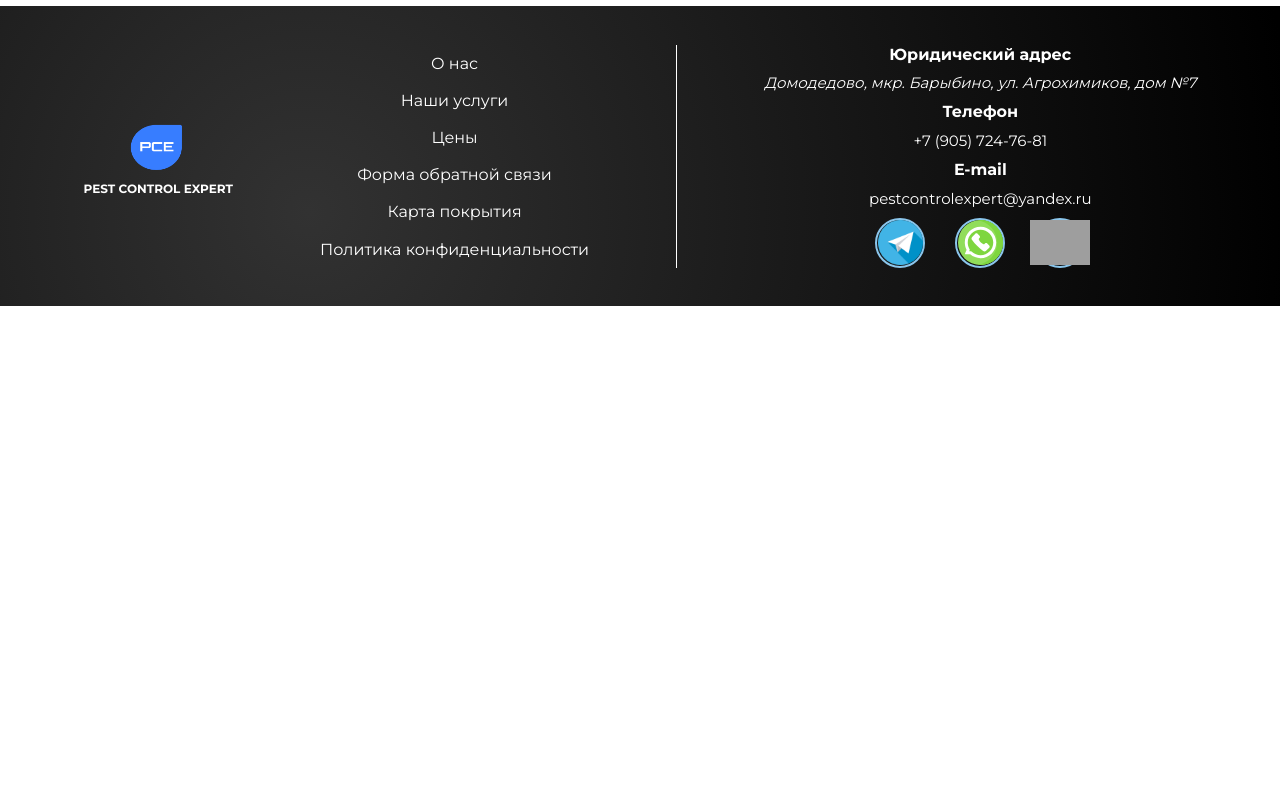
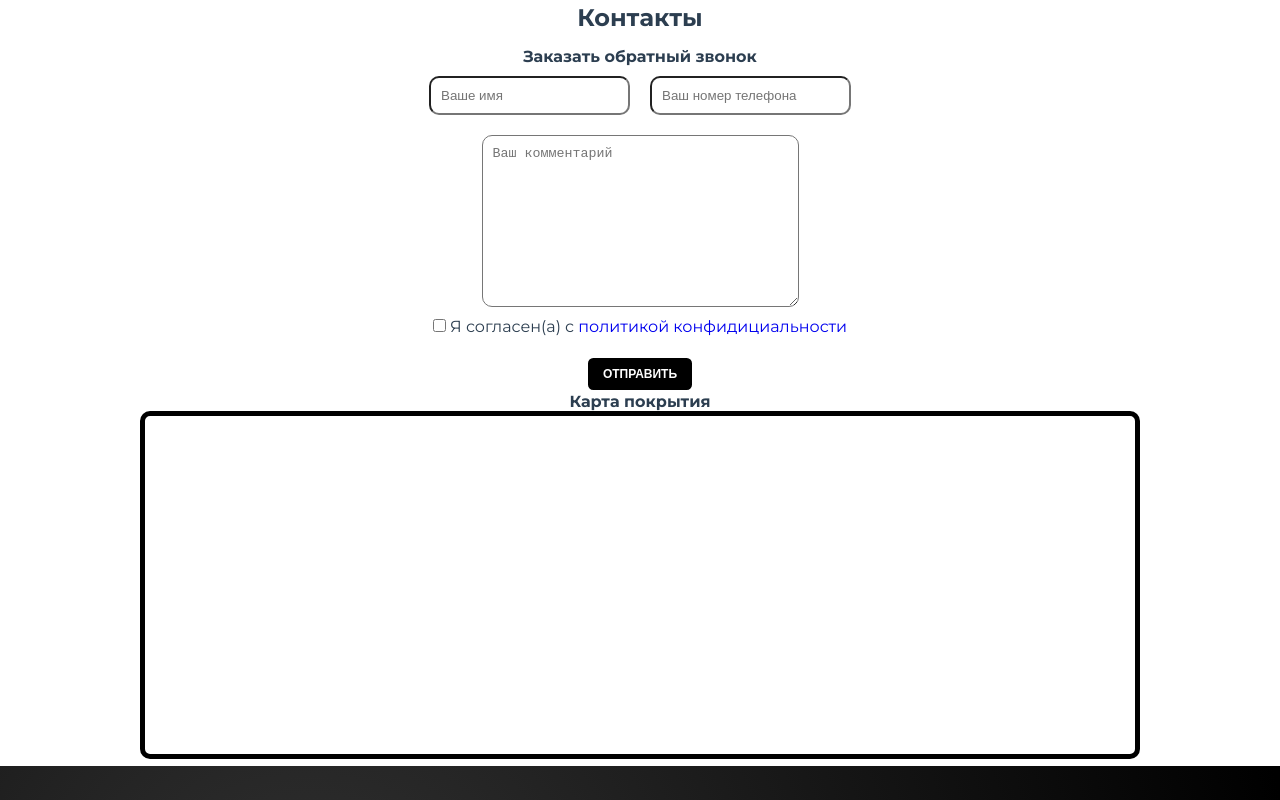
Before and after one commit to Impisigmatus/PestControlExpert, a Vue app: page / in a window 1280 px wide. Shown: the part 1500-2300 px from the top of the page. Before the commit the page ends 1806 px from the top, so only its background shows below. Built offline with nearby package versions, Linux system fonts and the light colour scheme; grey boxes are pictures that could not be loaded.

Commit message:
added form for order (#10)

```diff
--- a/package.json
+++ b/package.json
@@ -8,6 +8,7 @@
     "lint": "vue-cli-service lint"
   },
   "dependencies": {
+    "axios": "^1.2.0",
     "core-js": "^3.8.3",
     "postscribe": "^2.0.8",
     "vue": "^3.2.13",
--- /dev/null
+++ b/src/components/DialogForm.vue
@@ -0,0 +1,38 @@
+<template>
+  <div class="dialog" v-if="show === true">
+    <div class="dialog__content">
+      <slot></slot>
+    </div>
+  </div>
+</template>
+
+<script>
+export default {
+  name: 'PceDialogForm',
+  props: {
+    show: {
+      type: Boolean,
+      default: false,
+    },
+  },
+};
+</script>
+
+<style scoped>
+.dialog {
+  top: 0;
+  bottom: 0;
+  left: 0;
+  right: 0;
+  background: rgba(0, 0, 0, 0.5);
+  position: fixed;
+  display: flex;
+}
+.dialog__content {
+  margin: auto;
+  background: white;
+  border-radius: 20px;
+  min-width: 350px;
+  min-height: 100px;
+}
+</style>
--- a/src/components/Price.vue
+++ b/src/components/Price.vue
@@ -105,4 +105,15 @@ export default {
   font-size: 12px;
   line-height: 18px;
 }
+@media (max-width: 992px) {
+  .price__wrapper {
+    grid-template-columns: repeat(auto-fit, 350px);
+    padding: 0;
+  }
+}
+@media (max-width: 576px) {
+  .price__wrapper {
+    grid-template-columns: repeat(auto-fit, 300px);
+  }
+}
 </style>
--- a/src/components/index.js
+++ b/src/components/index.js
@@ -4,5 +4,6 @@ import Consultation from '@/components/Consultation';
 import Promo from '@/components/Promo';
 import Footer from '@/components/Footer';
 import Price from '@/components/Price';
+import DialogForm from '@/components/DialogForm';
 
-export default [TopBar, Button, Consultation, Promo, Footer, Price];
+export default [TopBar, Button, Consultation, Promo, Footer, Price, DialogForm];
--- a/src/views/MainPage.vue
+++ b/src/views/MainPage.vue
@@ -69,11 +69,116 @@
     </div>
   </section>
   <pce-price></pce-price>
+
+  <!-- <pce-dialog-form></pce-dialog-form> -->
+  <section class="callback">
+    <h1>Контакты</h1>
+    <div class="callback__wrapper">
+      <div class="callback__form">
+        <form class="form" @submit.prevent>
+          <h4>Заказать обратный звонок</h4>
+          <div class="callback__name">
+            <div class="callback__input">
+              <input
+                :value="name"
+                @input="name = $event.target.value"
+                required
+                class="input"
+                type="text"
+                id="name"
+                placeholder="Ваше имя"
+              />
+            </div>
+            <div class="callback__input">
+              <input
+                :value="phone"
+                @input="phone = $event.target.value"
+                required
+                class="input"
+                type="text"
+                id="phone"
+                placeholder="Ваш номер телефона"
+              />
+            </div>
+          </div>
+          <div class="callback__input">
+            <textarea
+              :value="comment"
+              @input="comment = $event.target.value"
+              required
+              class="input"
+              type="text"
+              id="comment"
+              rows="10"
+              cols="35"
+              placeholder="Ваш комментарий"
+            >
+            </textarea>
+          </div>
+          <div class="callback__triggers">
+            <pce-button @click="sendForm" style="background: black"
+              >Отправить
+            </pce-button>
+            <div class="callback__policy">
+              <input
+                :checked="checked"
+                @change="checked = $event.target.checked"
+                required
+                type="checkbox"
+              />
+              <span>
+                Я согласен(а) с
+                <a target="/privacy" href="/privacy">
+                  политикой конфидициальности
+                </a>
+              </span>
+            </div>
+          </div>
+        </form>
+      </div>
+      <div class="callback__map">
+        <h4>Карта покрытия</h4>
+        <iframe
+          class="callback__map_yandex"
+          src="https://yandex.ru/map-widget/v1/?um=constructor%3Ae3928b383dca618308743ed387767940121ffab42b25f44f04dd31219e4cf45a&amp;source=constructor"
+          width="320"
+          height="348"
+          frameborder="0"
+        ></iframe>
+      </div>
+    </div>
+  </section>
 </template>
 
 <script>
+import axios from 'axios';
 export default {
   name: 'MainPage',
+  data() {
+    return {
+      name: '',
+      phone: '',
+      comment: '',
+      checked: null,
+    };
+  },
+  methods: {
+    sendForm() {
+      if (this.checked === true) {
+        const order = {
+          id: Date.now(),
+          name: this.name,
+          phone: this.phone,
+          comment: this.comment,
+        };
+        axios.post('/api/order', order);
+        this.name = '';
+        this.phone = '';
+        this.comment = '';
+        this.checked = null;
+      }
+    },
+  },
 };
 </script>
 
@@ -175,4 +280,51 @@ export default {
     transform: rotateX(1);
   }
 }
+
+.callback__wrapper {
+  display: flex;
+  flex-wrap: wrap;
+  padding-top: 15px;
+}
+
+.callback__form {
+  display: flex;
+}
+.callback__name {
+  flex-wrap: wrap;
+}
+.callback__map_yandex {
+  border-radius: 10px;
+}
+@media (min-width: 1024px) {
+  .callback__map_yandex {
+    border: 5px solid black;
+    width: 1000px;
+  }
+}
+
+.form {
+  display: flex;
+  flex-direction: column;
+}
+.callback__input {
+  display: flex;
+  flex-direction: column;
+  padding: 10px;
+}
+
+.input {
+  padding: 10px;
+  border-radius: 10px;
+}
+.callback__triggers {
+  flex-direction: column-reverse;
+  display: flex;
+  flex-wrap: wrap;
+  align-items: center;
+  gap: 20px;
+}
+.callback__name {
+  display: flex;
+}
 </style>
```
Also changed, not shown: 1 other file (tests, documents, lock files or other folders).
